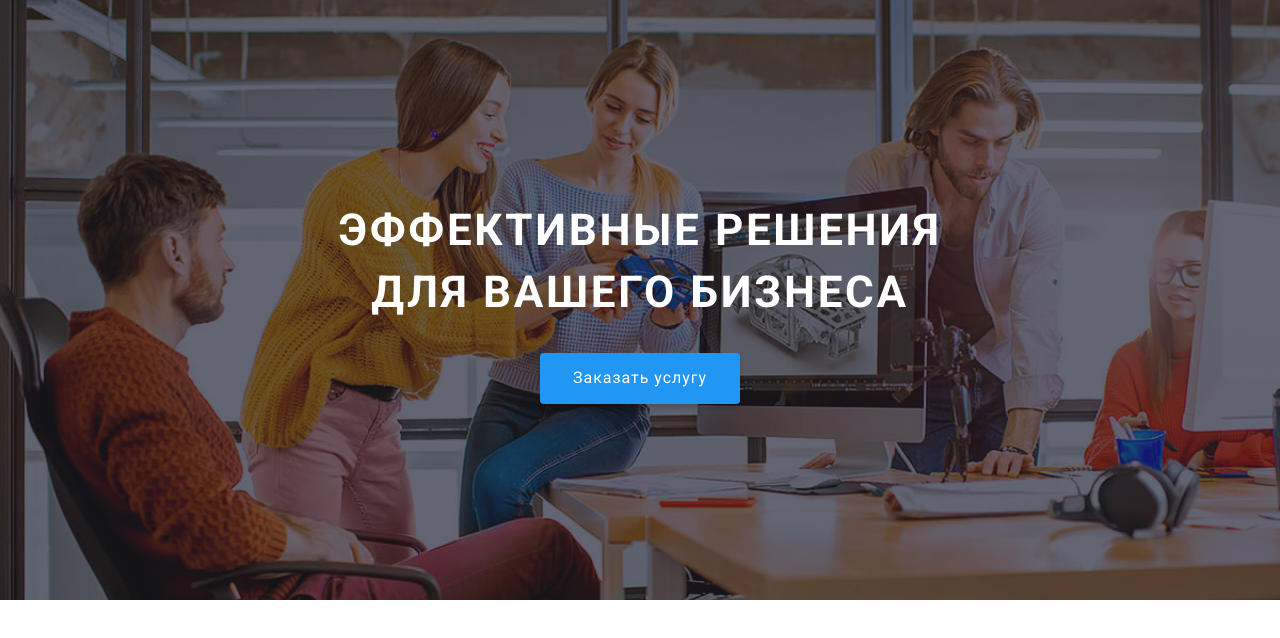
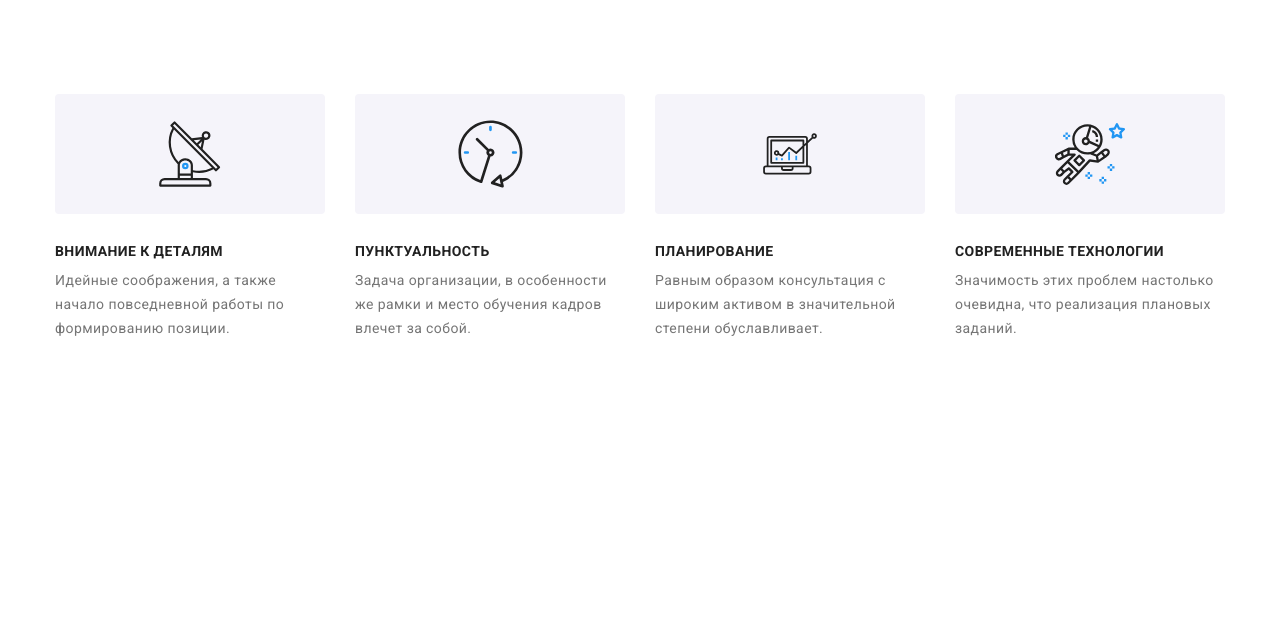
Before and after one commit to Juliase4/goit-hw-08, a plain HTML site: page index.html in a window 1280 px wide. Drawn offline with Linux system fonts and the light colour scheme.

Commit message:
feature проблема с tab

```diff
--- a/index.html
+++ b/index.html
@@ -70,7 +70,7 @@
 
     <main>
       <!-- Герой -->
-      <section class="hero">
+      <!-- <section class="hero">
         <div class="container">
           <h1 class="hero-title title--light">
             ЭФФЕКТИВНЫЕ РЕШЕНИЯ ДЛЯ ВАШЕГО БИЗНЕСА
@@ -79,10 +79,10 @@
             Заказать услугу
           </button>
         </div>
-      </section>
+      </section> -->
 
       <!-- Особенности -->
-      <!-- <section class="section">
+      <section class="section">
         <div class="container">
           <h2 class="visually-hidden">Оcобенности</h2>
           <ul class="feature-list list">
@@ -148,7 +148,7 @@
             </li>
           </ul>
         </div>
-      </section> -->
+      </section>
 
       <!-- Чем мы занимаемся -->
       <!-- <section class="about section">
--- a/sass/layout/_feature.scss
+++ b/sass/layout/_feature.scss
@@ -1,32 +1,75 @@
 .feature-list {
-  display: flex;
-  flex-wrap: wrap;
+  @media screen and (min-width: 768px) {
+    display: flex;
+    flex-wrap: wrap;
+  }
+  @media screen and (min-width: 1200px) {
+    display: flex;
+    flex-wrap: wrap;
+  }
 }
 
 .feature-list__item {
-  width: 270px;
-  margin-right: 30px;
+  margin-bottom: 30px;
+
+  @media screen and (min-width: 768px) {
+    width: 354px;
+    margin-right: 30px;
+  }
+
+  @media screen and (min-width: 1200px) {
+    width: 270px;
+    margin-right: 30px;
+    margin-bottom: 0;
+  }
 }
 
 .feature-list__item:last-child {
-  margin-right: 0;
+  margin-bottom: 0;
+
+  @media screen and (min-width: 768px) {
+    margin-right: 0;
+  }
+
+  @media screen and (min-width: 1200px) {
+    margin-right: 0;
+    margin-bottom: 0;
+  }
 }
 
 .feature-list__group {
-  width: 270px;
   height: 120px;
-  margin-bottom: 30px;
   display: flex;
   justify-content: center;
   align-items: center;
   background: #f5f4fa;
   border-radius: 4px;
+
+  @media screen and (min-width: 768px) {
+    width: 354px;
+    height: 120px;
+  }
+  @media screen and (min-width: 1200px) {
+    width: 270px;
+    height: 120px;
+  }
 }
 
 .feature-list__title {
   @include font(14px, 700, 1.1);
+  margin-top: 30px;
+  margin-bottom: 10px;
+  text-align: center;
+
+  @media screen and (min-width: 768px) {
+    text-align: left;
+  }
+  @media screen and (min-width: 1200px) {
+    text-align: left;
+  }
 }
 
 .feature-list__text {
+  max-width: 450px;
   @include font(14px, null, 1.7);
 }
```
Also changed, not shown: css/main.css, css/main.min.css, 2 other files.
